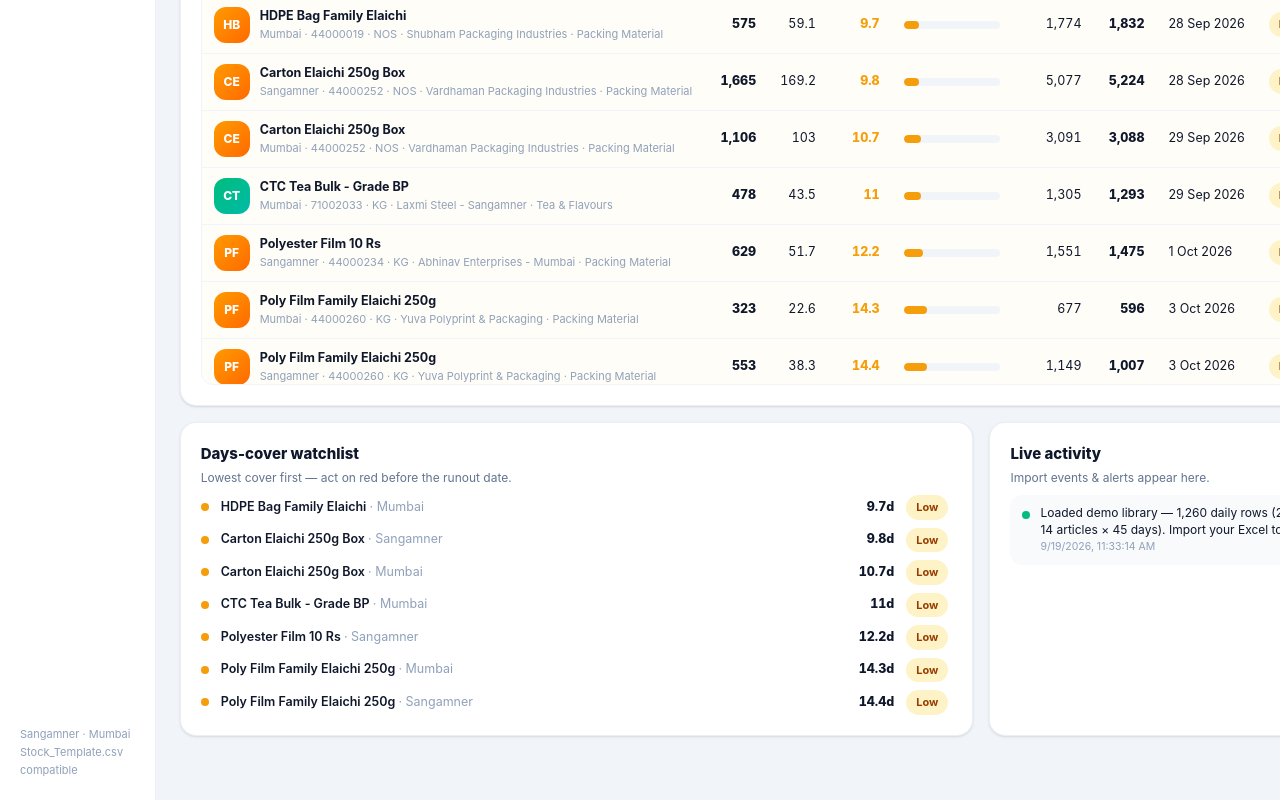
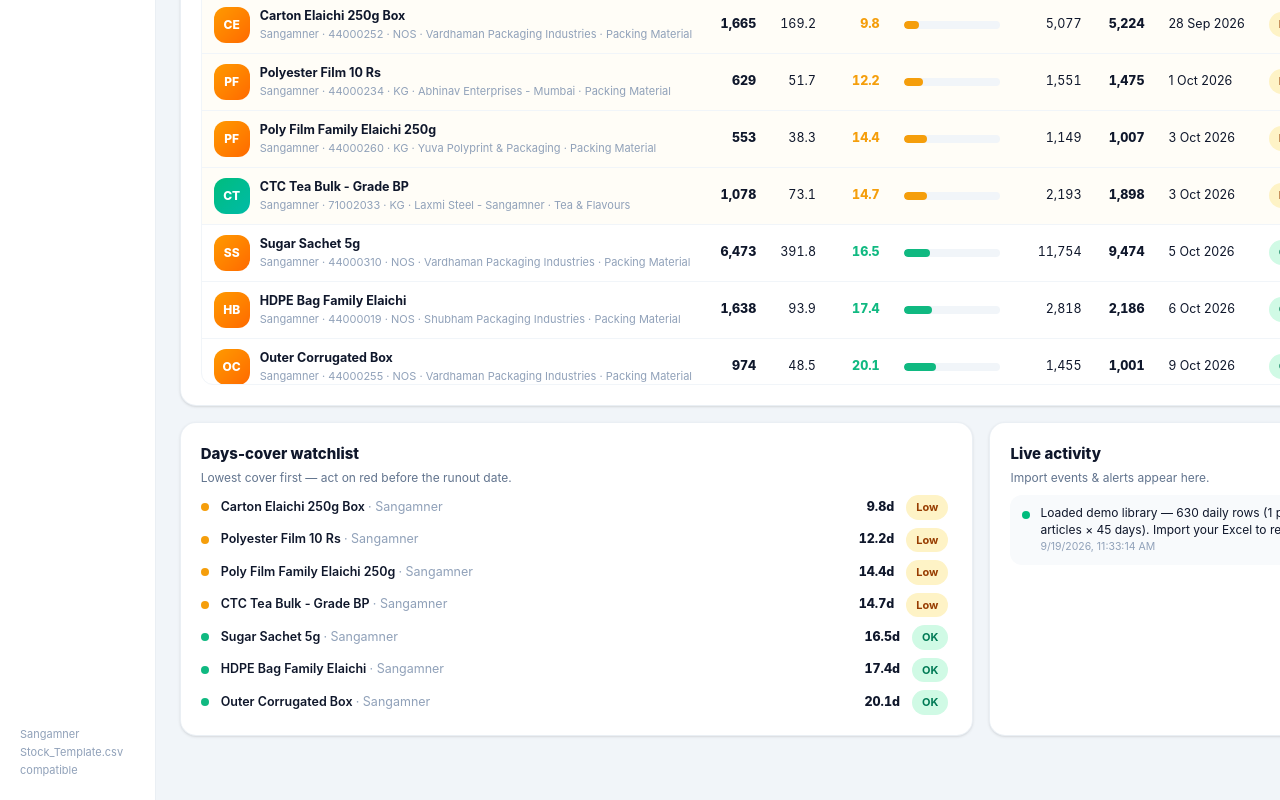
Before and after one commit to sahilipad5858-del/malpani-warehouse, a React (Vite) app: page / in a window 1280 px wide. Shown: the part 1389-2189 px from the top of the page. Built offline with nearby package versions, Linux system fonts and the light colour scheme.

Commit message:
Remove Mumbai demo location; first Excel import discards demo data

```diff
--- a/src/App.jsx
+++ b/src/App.jsx
@@ -124,7 +124,7 @@ export default function App() {
       const demo = genDemo();
       setRecords(demo);
       setMeta({ source: "demo", isDemo: true, at: new Date().toLocaleString() });
-      setFeed([{ t: new Date().toLocaleString(), msg: `Loaded demo library — ${demo.length.toLocaleString("en-IN")} daily rows (2 plants × 14 articles × 45 days). Import your Excel to replace.` }]);
+      setFeed([{ t: new Date().toLocaleString(), msg: `Loaded demo library — ${demo.length.toLocaleString("en-IN")} daily rows (1 plant × 14 articles × 45 days). Import your Excel to replace.` }]);
     }
   }, []);
 
@@ -254,12 +254,13 @@ export default function App() {
       showToast("No data rows found in that file.");
       return;
     }
-    if (uploadMode === "replace") {
+    const replacingDemo = meta.isDemo && records.length > 0;
+    if (uploadMode === "replace" || replacingDemo) {
       const m = { source: "excel", fileName, at: new Date().toLocaleString(), added: incoming.length, updated: 0, isDemo: false };
       persist(incoming, m);
       setLiveDelta({});
-      setFeed((f) => [{ t: new Date().toLocaleString(), msg: `Replace import · ${fileName} — ${incoming.length.toLocaleString("en-IN")} rows loaded.` }, ...f]);
-      showToast(`Loaded ${incoming.length} rows (replace).`);
+      setFeed((f) => [{ t: new Date().toLocaleString(), msg: replacingDemo ? `First import · ${fileName} — demo data discarded, ${incoming.length.toLocaleString("en-IN")} rows loaded.` : `Replace import · ${fileName} — ${incoming.length.toLocaleString("en-IN")} rows loaded.` }, ...f]);
+      showToast(replacingDemo ? `Demo replaced: ${incoming.length} rows loaded.` : `Loaded ${incoming.length} rows (replace).`);
     } else {
       const { merged, added, updated } = mergeRecords(records, incoming);
       const m = { source: "excel", fileName, at: new Date().toLocaleString(), added, updated, isDemo: false };
@@ -403,7 +404,7 @@ export default function App() {
             </div>
 
             <div className="mt-auto pt-6 text-[11px] leading-relaxed text-slate-400">
-              Sangamner · Mumbai<br />Stock_Template.csv compatible
+              Sangamner<br />Stock_Template.csv compatible
             </div>
           </div>
         </aside>
--- a/src/data/demo.js
+++ b/src/data/demo.js
@@ -1,4 +1,4 @@
-// Deterministic demo library — mirrors Stock_Template.csv shape (45 days × 2 plants).
+// Deterministic demo library — mirrors Stock_Template.csv shape (45 days × 1 plant: Sangamner only).
 import { f2 } from "../lib/warehouse";
 
 const ARTS = [
@@ -19,7 +19,7 @@ const ARTS = [
 ];
 
 export function genDemo() {
-  const plants = ["Sangamner", "Mumbai"];
+  const plants = ["Sangamner"];
   const out = [];
   let seed = 7;
   const rnd = () => {
```
